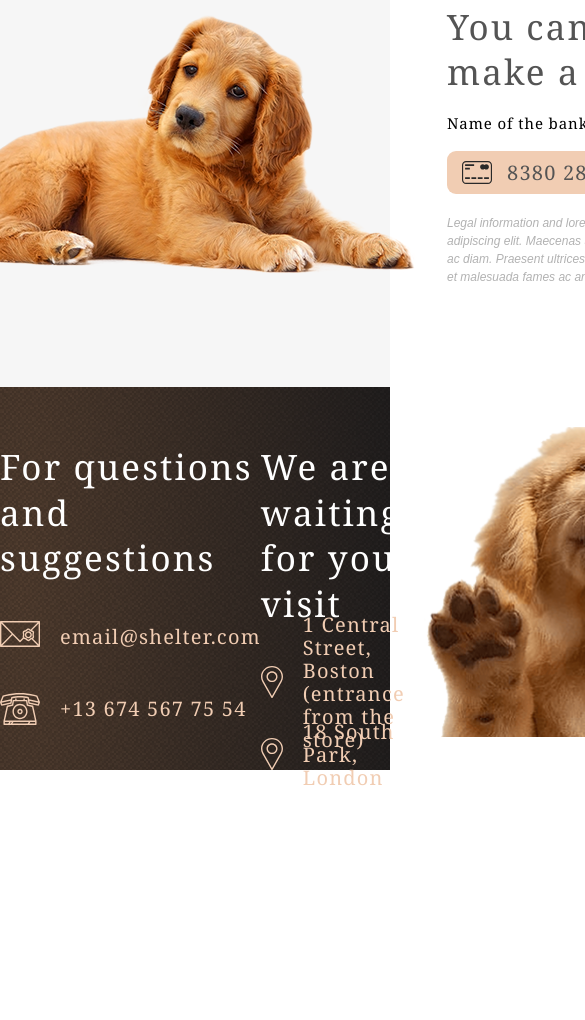
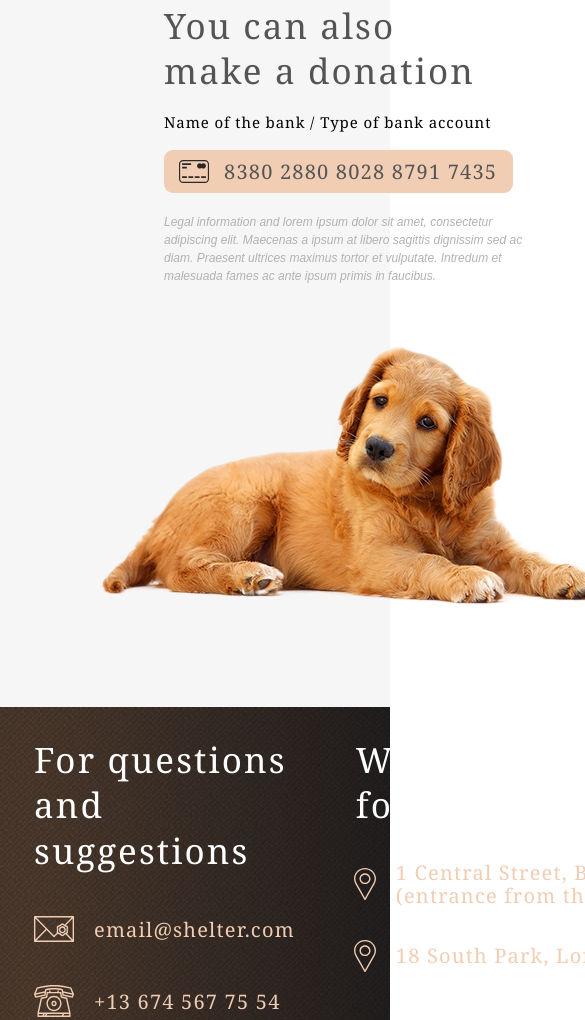
Before and after one commit to YauhenDavidovich/rsschool2020-2021, a plain HTML site: page shelter/pages/main/main.html in a window 390 px wide. Shown: the part 3951-4971 px from the top of the page, 585 px wide, since content can reach past the window. Before the commit the page ends 4742 px from the top, so only its background shows below. Drawn offline with Linux system fonts and the light colour scheme.

Commit message:
feat: finish main page 768 adaptive

```diff
--- a/shelter/pages/main/main.html
+++ b/shelter/pages/main/main.html
@@ -204,13 +204,13 @@
                     <div class="footer-content__contacts">
                         <h3 class="contacts__title">For questions<br>and suggestions</h3>
                         <div class="contact-link">
-                            <a href="mailto: email@shelter.com"><img class="location__pin icon"
+                            <a href="mailto: email@shelter.com"><img class="mail__pin icon"
                                     src="../../assets/images/mail.svg" alt="email"></a>
                             <h4 class="location__email_link"><a href="mailto: email@shelter.com">email@shelter.com</a>
                             </h4>
                         </div>
                         <div class="contact-link">
-                            <a href="tel:+136745677554"><img class="location__pin icon" src="../../assets/images/icon-phone.svg" alt="email"></a>
+                            <a href="tel:+136745677554"><img class="phone__pin icon" src="../../assets/images/icon-phone.svg" alt="email"></a>
                             <h4 class="location__tel_link"><a href="tel:+136745677554">+13 674 567 75 54</a></h4>
                         </div>
                     </div>
--- a/shelter/pages/main/style.scss
+++ b/shelter/pages/main/style.scss
@@ -613,10 +613,21 @@ a {
     margin-bottom: 10.1rem;
     display: flex;
     justify-content: center;
+
+    @media screen and (max-width: 1279px) {
+        display: flex;
+        flex-direction: column-reverse;
+        margin-top: 8.1rem;
+        margin-bottom: 9.8rem;
+    }
 }
 
 .donation__image {
     padding-top: 0.1rem;
+
+    @media screen and (max-width: 1279px) {
+        padding-top: 6rem;
+    }
 }
 
 .donation__information {
@@ -701,6 +712,13 @@ a {
     justify-content: space-between;
     width: 100%;
     margin-top: 4rem;
+
+    @media screen and (max-width: 1279px) {
+        flex-direction: column;
+        align-items: center;
+        max-width: 70.8rem;
+        margin-top: 3rem;
+    }
 }
 
 .footer-content__wrapper {
@@ -709,6 +727,12 @@ a {
     max-width: 73.3rem;
     width: 100%;
     padding-top: 1.7rem;
+
+    @media screen and (max-width: 1279px) {
+        max-width: 64rem;
+        padding-top: 0;
+        padding-right: 0.9rem;
+    }
 }
 
 
@@ -753,9 +777,29 @@ a {
 }
 
 
+.footer-content_locations>h3 {
+    @media screen and (max-width: 1279px) {
+        padding-left: 0.2rem;
+    }
+}
+
 .contact-link {
     display: flex;
     flex-direction: row;
     height: 3.2rem;
     margin-top: 4rem;
 }
+
+
+.mail__pin {
+    @media screen and (max-width: 1279px) {
+        padding-top: 0.3rem;
+    }
+}
+
+.footer__image {
+    @media screen and (max-width: 1279px) {
+    margin-top: 6.5rem;
+    }
+
+}
```
Also changed, not shown: shelter/pages/main/style.css, 1 other file.
